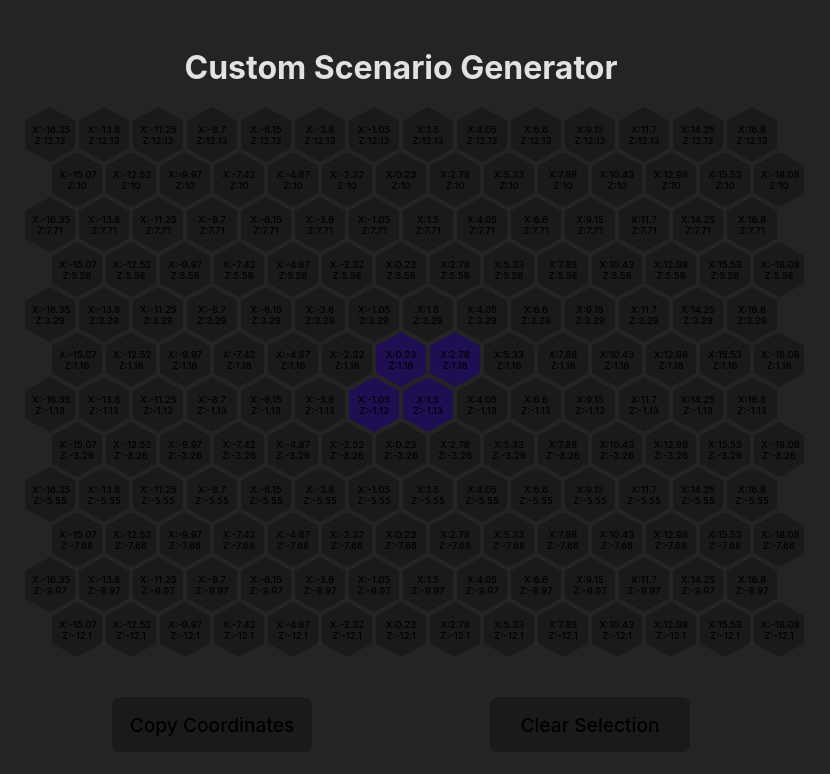
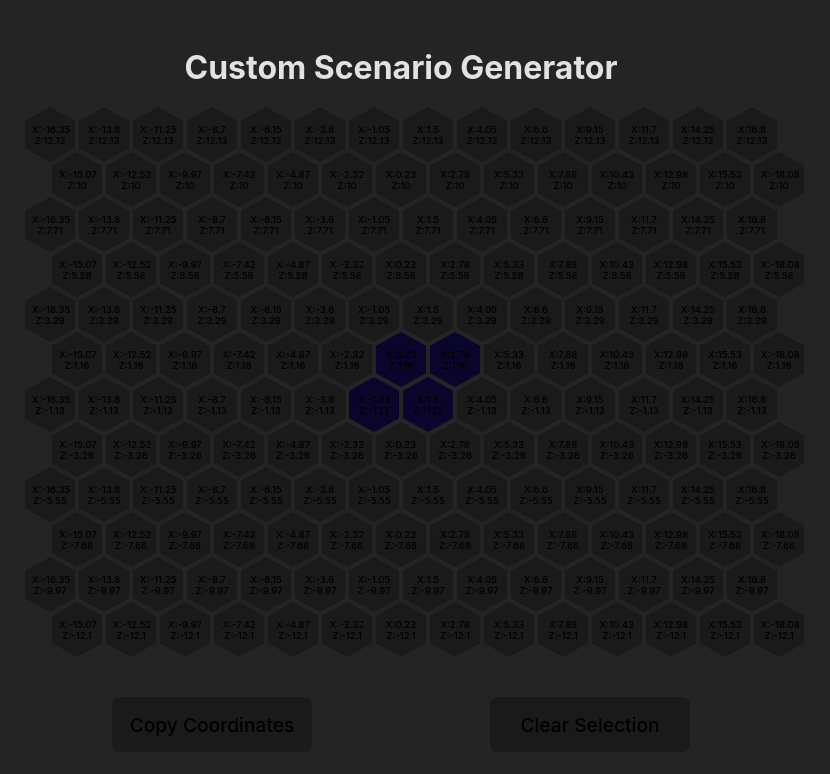
Before and after one commit to YukinagaS/godtear-scenario-gen, a React (Vite) app: page / in a window 1280 px wide. Shown: the top 774 px of the page, without its empty margins (239-1069 px from the left). Built offline with nearby package versions, Linux system fonts and the light colour scheme.

Commit message:
Changed center hex colors

```diff
--- a/src/index.css
+++ b/src/index.css
@@ -76,7 +76,7 @@ button {
 }
 
 .hex-board-center {
-  background-color: #200e53;
+  background-color: #0a062b;
 }
 
 button:hover {
```
